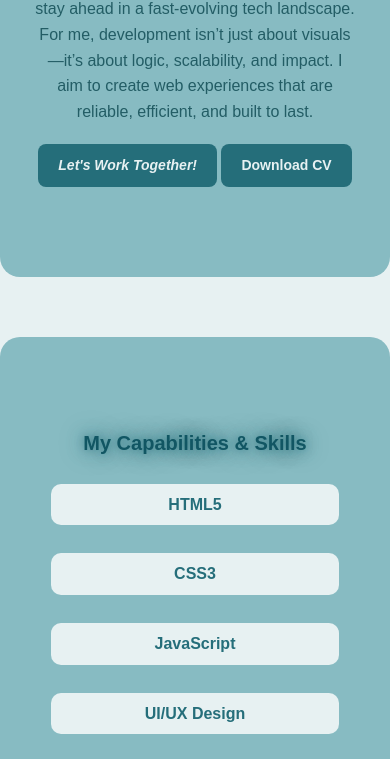
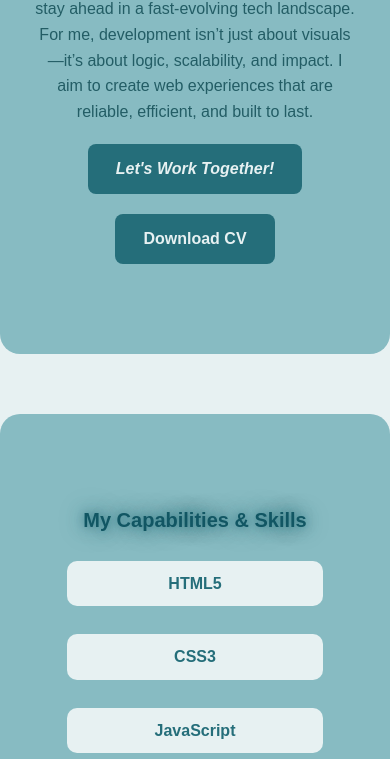
Before and after one commit to fizzajabeen13/Portfolio, a plain HTML site: page index.html in a window 390 px wide. Shown: the part 895-1654 px from the top of the page. Drawn offline with Linux system fonts and the light colour scheme.

Commit message:
Updated CSS for mobile responsiveness

```diff
--- a/style.css
+++ b/style.css
@@ -287,7 +287,7 @@ h3, h4 {
   color: #9FE3E8;
 }
 
-/* ===== MOBILE RESPONSIVENESS ===== */
+/* ===== RESPONSIVE STYLES ===== */
 @media (max-width: 1024px) {
   .navbar {
     padding: 15px 30px;
@@ -398,22 +398,4 @@ h3, h4 {
   .navbar ul {
     width: 100%;
   }
-
-  .cta-button {
-    padding: 10px 20px;
-    font-size: 14px;
-  }
-
-  .skill-badge {
-    width: 90%;
-    padding: 8px 12px;
-  }
-
-  .project-card p {
-    font-size: 14px;
-  }
-
-  .project-card h3 {
-    font-size: 18px;
-  }
 }
```
